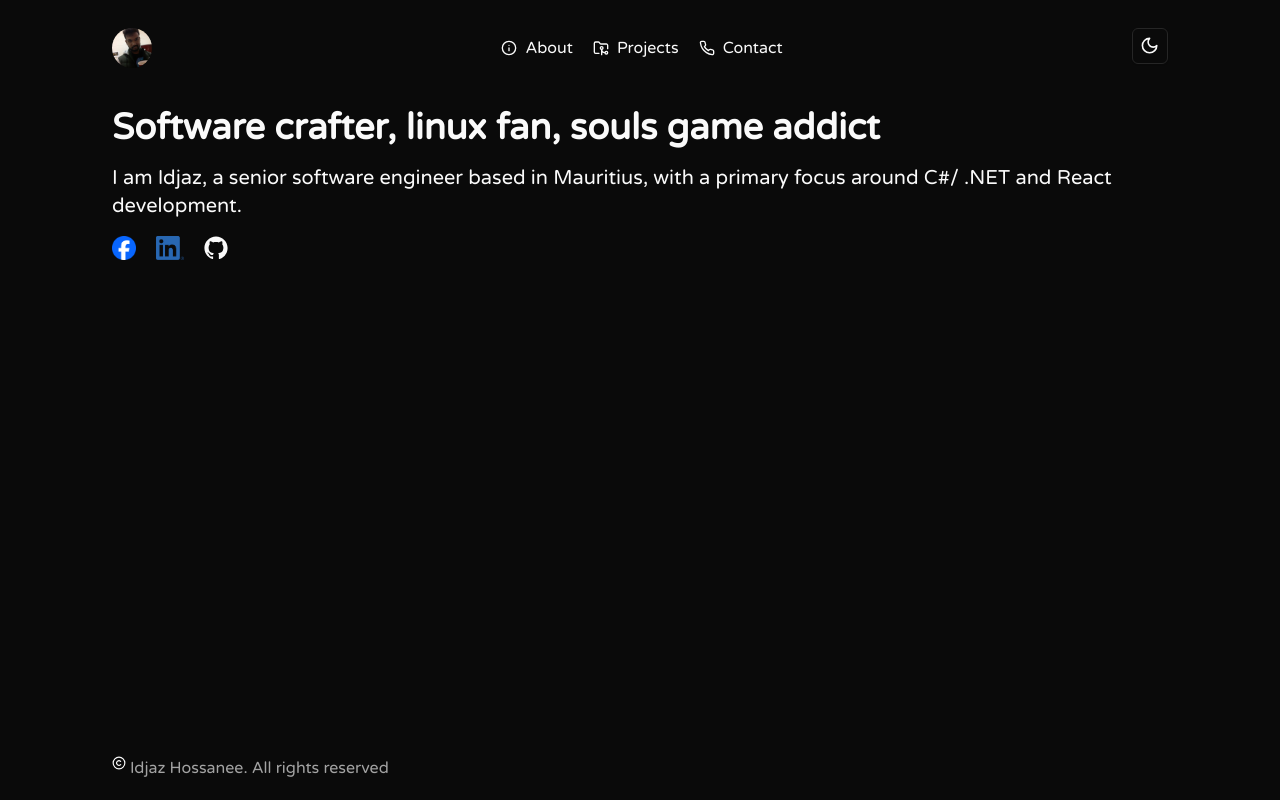
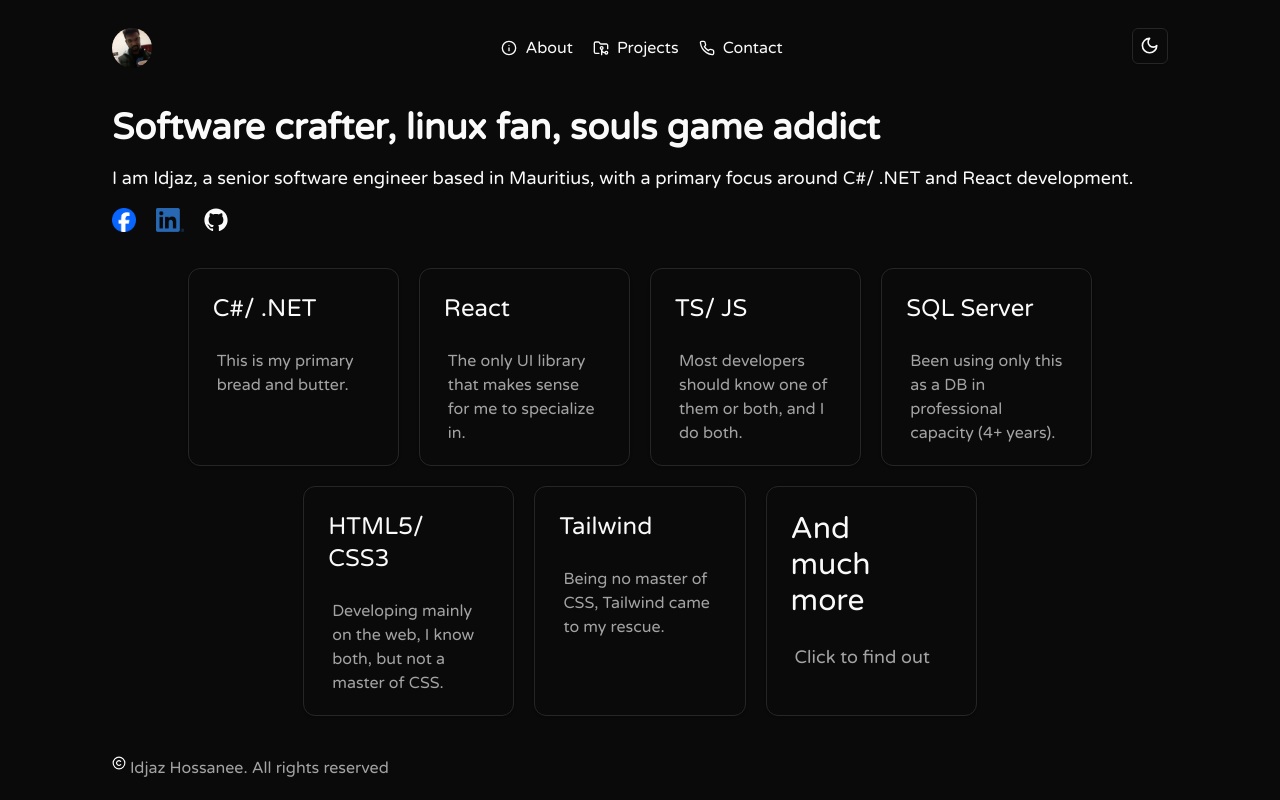
Before and after one commit to ihsaro/ihsaro.github.io, a React (Vite) app: page / in a window 1280 px wide. Built offline with nearby package versions, Linux system fonts and the light colour scheme.

Commit message:
- Redesign in progress.

```diff
--- a/package.json
+++ b/package.json
@@ -10,6 +10,7 @@
         "preview": "vite preview"
     },
     "dependencies": {
+        "@radix-ui/react-dialog": "^1.0.5",
         "@radix-ui/react-dropdown-menu": "^2.0.6",
         "@radix-ui/react-icons": "^1.3.0",
         "@radix-ui/react-slot": "^1.0.2",
--- /dev/null
+++ b/src/components/SkillsDialog.tsx
@@ -0,0 +1,8 @@
+import * as React from "react";
+import { DialogContent } from "@/components/ui/dialog";
+
+const SkillsDialog: React.FC = () => {
+    return <DialogContent></DialogContent>;
+};
+
+export default SkillsDialog;
--- a/src/components/index.ts
+++ b/src/components/index.ts
@@ -1,6 +1,7 @@
 import Footer from "./Footer";
 import NavigationBar from "./NavigationBar";
 import PageLayout from "./PageLayout";
+import SkillsDialog from "./SkillsDialog";
 import ThemeSwitcher from "./ThemeSwitcher";
 
-export { Footer, NavigationBar, PageLayout, ThemeSwitcher };
+export { Footer, NavigationBar, PageLayout, SkillsDialog, ThemeSwitcher };
--- /dev/null
+++ b/src/components/ui/card.tsx
@@ -0,0 +1,83 @@
+import * as React from "react";
+
+import { cn } from "@/lib/utils";
+
+const Card = React.forwardRef<
+    HTMLDivElement,
+    React.HTMLAttributes<HTMLDivElement>
+>(({ className, ...props }, ref) => (
+    <div
+        ref={ref}
+        className={cn(
+            "rounded-xl border bg-card text-card-foreground shadow",
+            className,
+        )}
+        {...props}
+    />
+));
+Card.displayName = "Card";
+
+const CardHeader = React.forwardRef<
+    HTMLDivElement,
+    React.HTMLAttributes<HTMLDivElement>
+>(({ className, ...props }, ref) => (
+    <div
+        ref={ref}
+        className={cn("flex flex-col space-y-1.5 p-6", className)}
+        {...props}
+    />
+));
+CardHeader.displayName = "CardHeader";
+
+const CardTitle = React.forwardRef<
+    HTMLParagraphElement,
+    React.HTMLAttributes<HTMLHeadingElement>
+>(({ className, ...props }, ref) => (
+    <h3
+        ref={ref}
+        className={cn("font-semibold leading-none tracking-tight", className)}
+        {...props}
+    />
+));
+CardTitle.displayName = "CardTitle";
+
+const CardDescription = React.forwardRef<
+    HTMLParagraphElement,
+    React.HTMLAttributes<HTMLParagraphElement>
+>(({ className, ...props }, ref) => (
+    <p
+        ref={ref}
+        className={cn("text-sm text-muted-foreground", className)}
+        {...props}
+    />
+));
+CardDescription.displayName = "CardDescription";
+
+const CardContent = React.forwardRef<
+    HTMLDivElement,
+    React.HTMLAttributes<HTMLDivElement>
+>(({ className, ...props }, ref) => (
+    <div ref={ref} className={cn("p-6 pt-0", className)} {...props} />
+));
+CardContent.displayName = "CardContent";
+
+const CardFooter = React.forwardRef<
+    HTMLDivElement,
+    React.HTMLAttributes<HTMLDivElement>
+>(({ className, ...props }, ref) => (
+    <div
+        ref={ref}
+        className={cn("flex items-center p-6 pt-0", className)}
+        {...props}
+    />
+));
+CardFooter.displayName = "CardFooter";
+
+export {
+    Card,
+    CardHeader,
+    CardFooter,
+    CardTitle,
+    CardDescription,
+    CardContent,
+};
--- /dev/null
+++ b/src/components/ui/dialog.tsx
@@ -0,0 +1,120 @@
+import * as React from "react";
+import * as DialogPrimitive from "@radix-ui/react-dialog";
+import { Cross2Icon } from "@radix-ui/react-icons";
+
+import { cn } from "@/lib/utils";
+
+const Dialog = DialogPrimitive.Root;
+
+const DialogTrigger = DialogPrimitive.Trigger;
+
+const DialogPortal = DialogPrimitive.Portal;
+
+const DialogClose = DialogPrimitive.Close;
+
+const DialogOverlay = React.forwardRef<
+    React.ElementRef<typeof DialogPrimitive.Overlay>,
+    React.ComponentPropsWithoutRef<typeof DialogPrimitive.Overlay>
+>(({ className, ...props }, ref) => (
+    <DialogPrimitive.Overlay
+        ref={ref}
+        className={cn(
+            "fixed inset-0 z-50 bg-black/80  data-[state=open]:animate-in data-[state=closed]:animate-out data-[state=closed]:fade-out-0 data-[state=open]:fade-in-0",
+            className,
+        )}
+        {...props}
+    />
+));
+DialogOverlay.displayName = DialogPrimitive.Overlay.displayName;
+
+const DialogContent = React.forwardRef<
+    React.ElementRef<typeof DialogPrimitive.Content>,
+    React.ComponentPropsWithoutRef<typeof DialogPrimitive.Content>
+>(({ className, children, ...props }, ref) => (
+    <DialogPortal>
+        <DialogOverlay />
+        <DialogPrimitive.Content
+            ref={ref}
+            className={cn(
+                "fixed left-[50%] top-[50%] z-50 grid w-full max-w-lg translate-x-[-50%] translate-y-[-50%] gap-4 border bg-background p-6 shadow-lg duration-200 data-[state=open]:animate-in data-[state=closed]:animate-out data-[state=closed]:fade-out-0 data-[state=open]:fade-in-0 data-[state=closed]:zoom-out-95 data-[state=open]:zoom-in-95 data-[state=closed]:slide-out-to-left-1/2 data-[state=closed]:slide-out-to-top-[48%] data-[state=open]:slide-in-from-left-1/2 data-[state=open]:slide-in-from-top-[48%] sm:rounded-lg",
+                className,
+            )}
+            {...props}
+        >
+            {children}
+            <DialogPrimitive.Close className="absolute right-4 top-4 rounded-sm opacity-70 ring-offset-background transition-opacity hover:opacity-100 focus:outline-none focus:ring-2 focus:ring-ring focus:ring-offset-2 disabled:pointer-events-none data-[state=open]:bg-accent data-[state=open]:text-muted-foreground">
+                <Cross2Icon className="h-4 w-4" />
+                <span className="sr-only">Close</span>
+            </DialogPrimitive.Close>
+        </DialogPrimitive.Content>
+    </DialogPortal>
+));
+DialogContent.displayName = DialogPrimitive.Content.displayName;
+
+const DialogHeader = ({
+    className,
+    ...props
+}: React.HTMLAttributes<HTMLDivElement>) => (
+    <div
+        className={cn(
+            "flex flex-col space-y-1.5 text-center sm:text-left",
+            className,
+        )}
+        {...props}
+    />
+);
+DialogHeader.displayName = "DialogHeader";
+
+const DialogFooter = ({
+    className,
+    ...props
+}: React.HTMLAttributes<HTMLDivElement>) => (
+    <div
+        className={cn(
+            "flex flex-col-reverse sm:flex-row sm:justify-end sm:space-x-2",
+            className,
+        )}
+        {...props}
+    />
+);
+DialogFooter.displayName = "DialogFooter";
+
+const DialogTitle = React.forwardRef<
+    React.ElementRef<typeof DialogPrimitive.Title>,
+    React.ComponentPropsWithoutRef<typeof DialogPrimitive.Title>
+>(({ className, ...props }, ref) => (
+    <DialogPrimitive.Title
+        ref={ref}
+        className={cn(
+            "text-lg font-semibold leading-none tracking-tight",
+            className,
+        )}
+        {...props}
+    />
+));
+DialogTitle.displayName = DialogPrimitive.Title.displayName;
+
+const DialogDescription = React.forwardRef<
+    React.ElementRef<typeof DialogPrimitive.Description>,
+    React.ComponentPropsWithoutRef<typeof DialogPrimitive.Description>
+>(({ className, ...props }, ref) => (
+    <DialogPrimitive.Description
+        ref={ref}
+        className={cn("text-sm text-muted-foreground", className)}
+        {...props}
+    />
+));
+DialogDescription.displayName = DialogPrimitive.Description.displayName;
+
+export {
+    Dialog,
+    DialogPortal,
+    DialogOverlay,
+    DialogTrigger,
+    DialogClose,
+    DialogContent,
+    DialogHeader,
+    DialogFooter,
+    DialogTitle,
+    DialogDescription,
+};
--- a/src/pages/Home.tsx
+++ b/src/pages/Home.tsx
@@ -1,17 +1,21 @@
-import { PageLayout } from "@/components";
+import { PageLayout, SkillsDialog } from "@/components";
+import { Card, CardDescription, CardHeader } from "@/components/ui/card";
+import { Dialog, DialogTrigger } from "@/components/ui/dialog";
 import { GitHubLogoIcon } from "@radix-ui/react-icons";
 import * as React from "react";
 
 const Home: React.FC = () => {
     return (
         <PageLayout>
+            <Dialog>
                 <section className="flex flex-col gap-4">
                     <article className="text-4xl font-bold">
                         Software crafter, linux fan, souls game addict
                     </article>
-                <article className="text-xl">
-                    I am Idjaz, a senior software engineer based in Mauritius,
-                    with a primary focus around C#/ .NET and React development.
+                    <article className="text-lg">
+                        I am Idjaz, a senior software engineer based in
+                        Mauritius, with a primary focus around C#/ .NET and
+                        React development.
                     </article>
                     <article className="flex flex-row gap-5">
                         <a
@@ -33,7 +37,62 @@
                             <GitHubLogoIcon className="h-6 w-6" />
                         </a>
                     </article>
+                    <article className="mt-5 flex flex-wrap justify-center gap-5">
+                        {[
+                            {
+                                title: "C#/ .NET",
+                                description:
+                                    "This is my primary bread and butter.",
+                            },
+                            {
+                                title: "React",
+                                description:
+                                    "The only UI library that makes sense for me to specialize in.",
+                            },
+                            {
+                                title: "TS/ JS",
+                                description:
+                                    "Most developers should know one of them or both, and I do both.",
+                            },
+                            {
+                                title: "SQL Server",
+                                description:
+                                    "Been using only this as a DB in professional capacity (4+ years).",
+                            },
+                            {
+                                title: "HTML5/ CSS3",
+                                description:
+                                    "Developing mainly on the web, I know both, but not a master of CSS.",
+                            },
+                            {
+                                title: "Tailwind",
+                                description:
+                                    "Being no master of CSS, Tailwind came to my rescue.",
+                            },
+                        ].map((item) => (
+                            <Card className="basis-1/5 pr-7">
+                                <CardHeader className="text-2xl">
+                                    {item.title}
+                                </CardHeader>
+                                <CardDescription className="ml-7 pb-5 text-base">
+                                    {item.description}
+                                </CardDescription>
+                            </Card>
+                        ))}
+                        <DialogTrigger asChild>
+                            <Card className="basis-1/5 pr-7 transition-opacity duration-200 hover:cursor-pointer hover:opacity-50">
+                                <CardHeader className="text-3xl">
+                                    And much more
+                                </CardHeader>
+                                <CardDescription className="ml-7 pb-5 text-lg">
+                                    Click to find out
+                                </CardDescription>
+                            </Card>
+                        </DialogTrigger>
+                    </article>
                 </section>
+                <SkillsDialog />
+            </Dialog>
         </PageLayout>
     );
 };
```
Also changed, not shown: 1 other file (tests, documents, lock files or other folders). Lines whose indentation alone changed are shown as unchanged.
